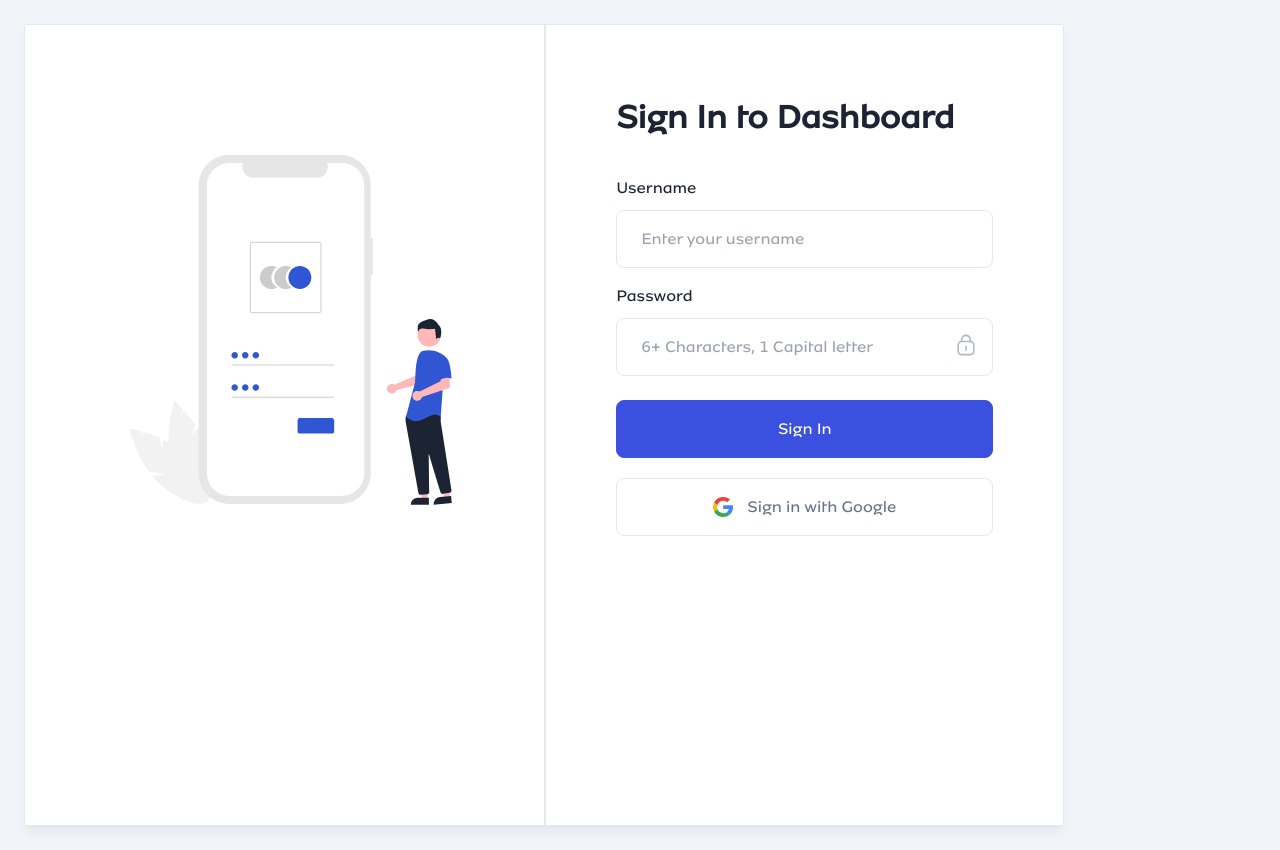
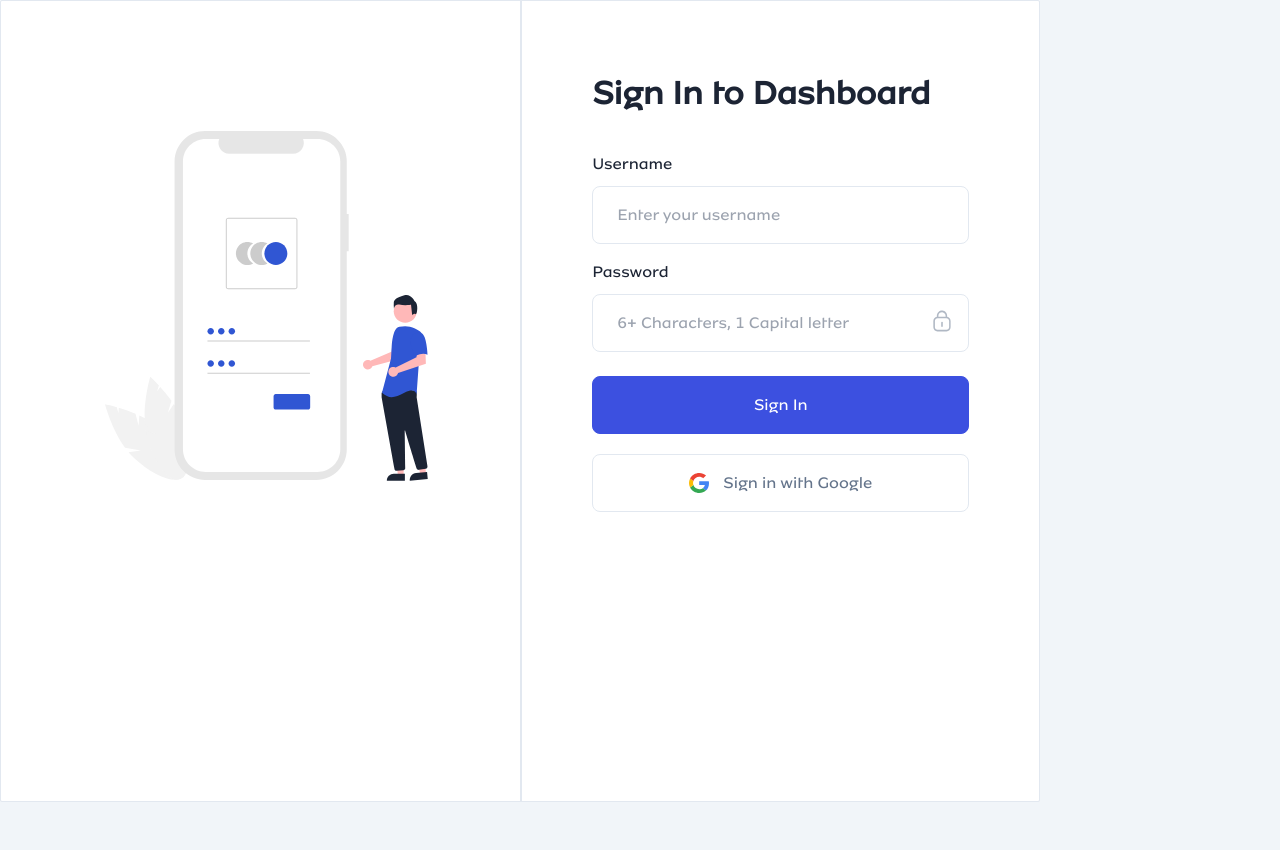
Before and after one commit to standoski1/ayronClient, a Next.js app: page /auth/signin in a window 1280 px wide. After the commit the page ends 802 px from the top, so only its background shows below. Built offline with nearby package versions, Linux system fonts and the light colour scheme; a web font is replaced by a local one.

Commit message:
production

```diff
--- a/app/layout.tsx
+++ b/app/layout.tsx
@@ -46,7 +46,7 @@ export default function RootLayout({
                     />}
                     <main className="overflow-y-auto">
                       {/* <div className={`${(widthPathName.includes(pathname)) ? null : "mx-auto max-w-screen-2xl p-4 md:p-6 2xl:p-10"}`}> */}
-                      <div className="mx-auto max-w-screen-2xl p-4 md:p-6 2xl:p-10">
+                      <div className="w-full">
                         {children}
                       </div>
                     </main>
```
